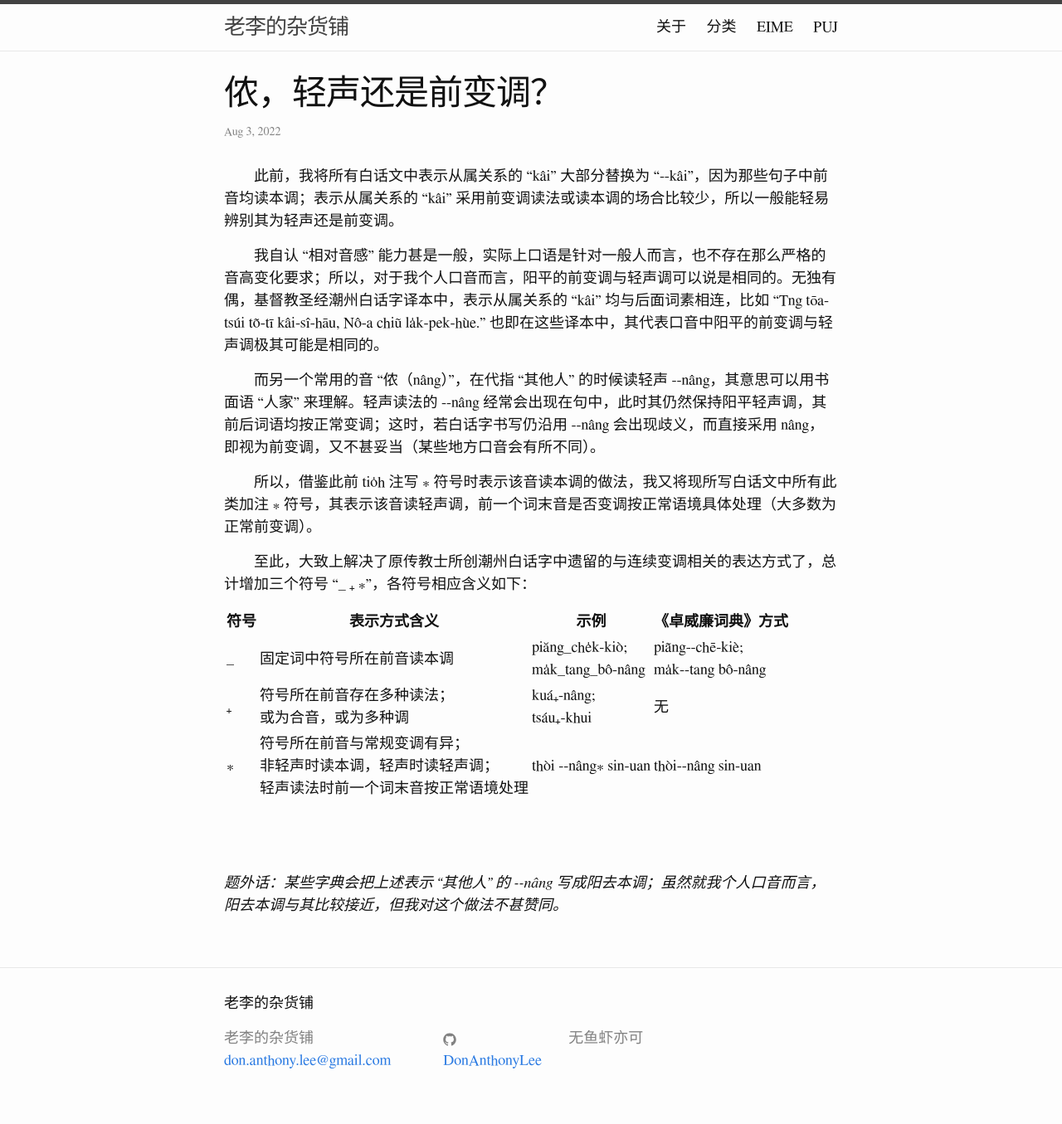
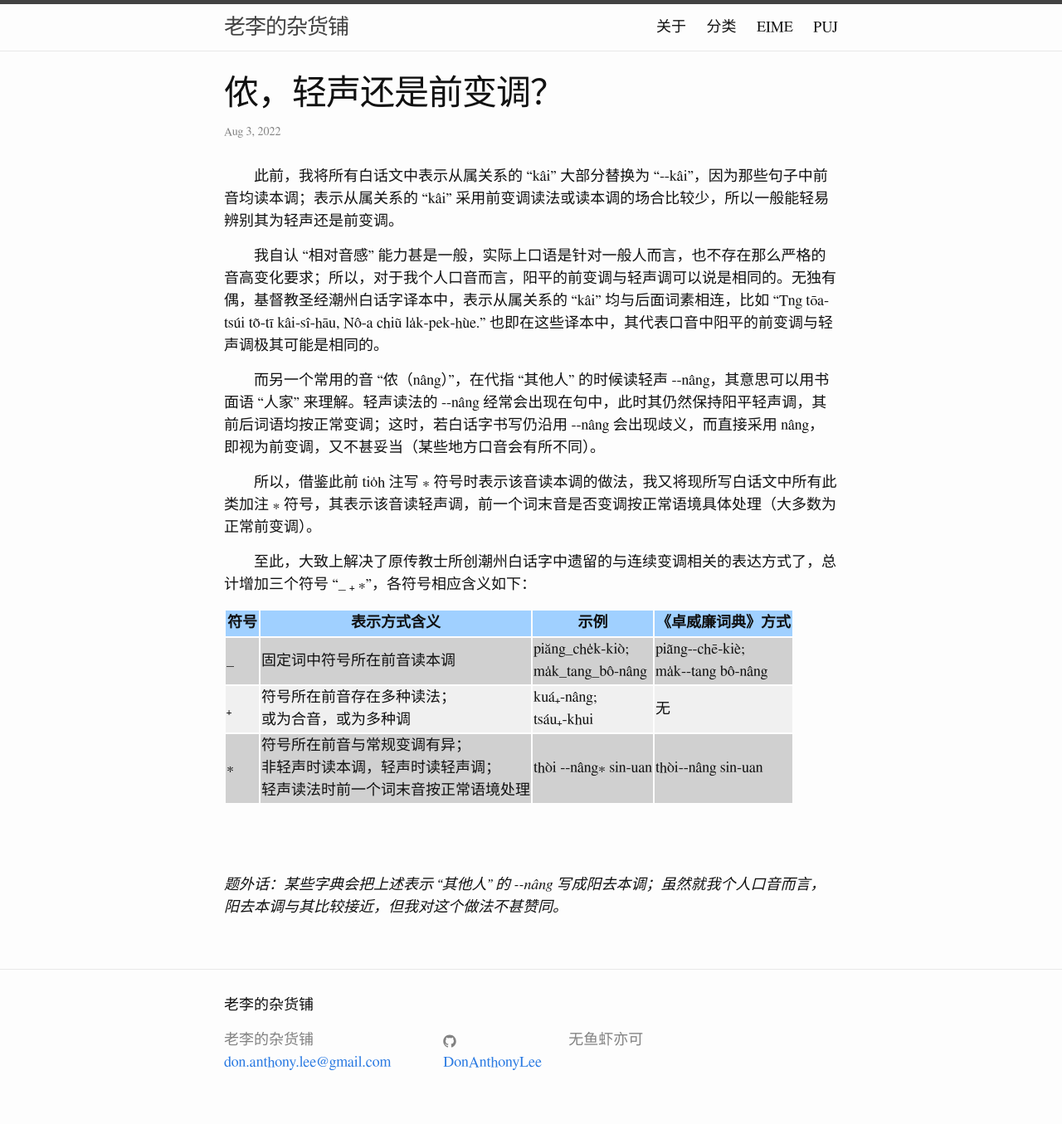
Before and after one commit to DonAnthonyLee/DonAnthonyLee.github.io, a Jekyll site: the page built from docs/puj/OthersOrPeoples.md, in a window 1280 px wide. Shown: the whole page at 83% size. Built offline with Jekyll 4.4.1, drawn with Linux system fonts in a browser that asks for light colours; some web fonts are replaced.

Commit message:
update css files

```diff
--- a/docs/_sass/_layout.scss
+++ b/docs/_sass/_layout.scss
@@ -239,4 +239,24 @@
             font-size: 18px;
         }
     }
+
+    th {
+        text-align: center;
+        background: #a0d0ff;
+        padding: 2px;
+    }
+
+    th:first-of-type {
+        text-align: center;
+    }
+
+    tr:nth-child(odd) {
+        background: #d0d0d0;
+        padding: 2px;
+    }
+
+    tr:nth-child(even) {
+        background: #f0f0f0;
+        padding: 2px;
+    }
 }
```
